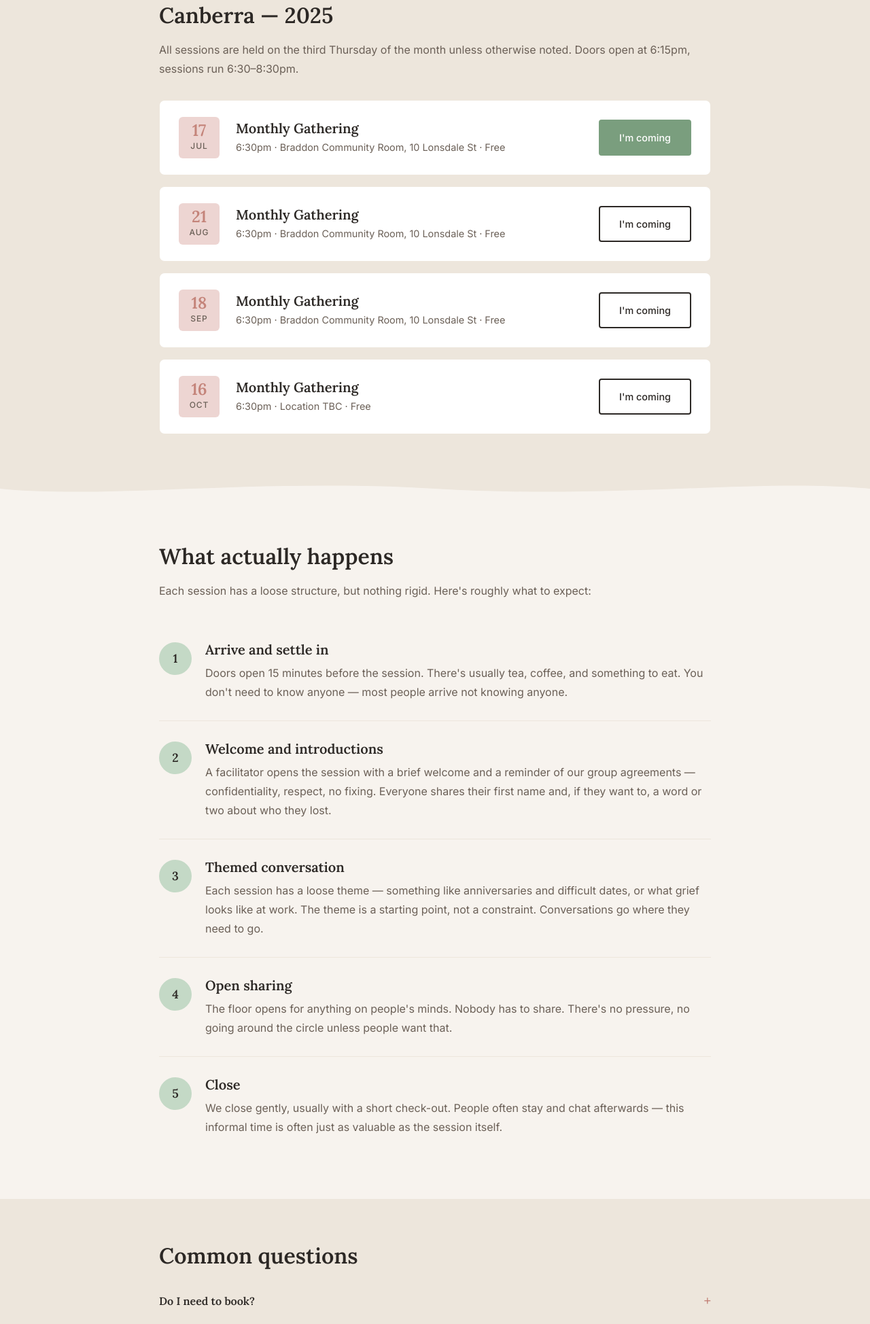
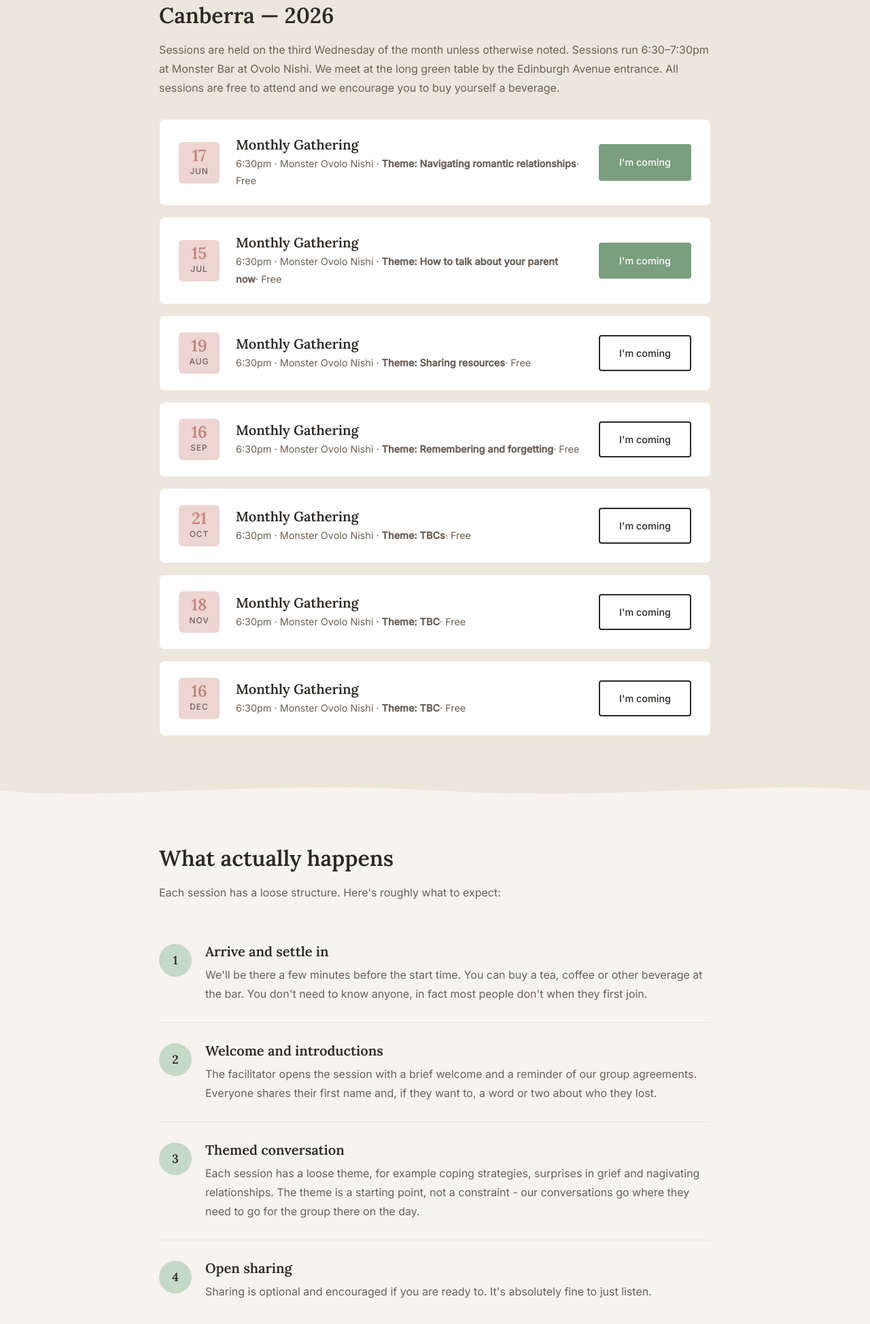
Before and after one commit to delatee/deadparentssociety.co, a plain HTML site: page sessions.html in a window 1280 px wide. Shown: the part 460-2408 px from the top of the page at 68% size. Drawn offline with Linux system fonts and the light colour scheme.

Commit message:
Replace AI generated content on sessions.html

```diff
--- a/sessions.html
+++ b/sessions.html
@@ -29,7 +29,7 @@
   <div class="container">
     <p class="hero-eyebrow">Upcoming sessions</p>
     <h1>Come and sit with us</h1>
-    <p class="hero-lead">Sessions run monthly in Canberra. They're free, informal, and you don't need to book ahead — though we love knowing you're coming.</p>
+    <p class="hero-lead">Sessions run monthly in Canberra. They're free, informal, and you don't need to book ahead, though we love knowing you're coming.</p>
   </div>
 </section>
 
@@ -42,31 +42,67 @@
 <!-- UPCOMING SESSIONS -->
 <section class="band">
   <div class="container">
-    <h2>Canberra — 2025</h2>
-    <p>All sessions are held on the third Thursday of the month unless otherwise noted. Doors open at 6:15pm, sessions run 6:30–8:30pm.</p>
+    <h2>Canberra — 2026</h2>
+    <p>Sessions are held on the third Wednesday of the month unless otherwise noted. Sessions run 6:30–7:30pm at Monster Bar at Ovolo Nishi. We meet at the long green table by the Edinburgh Avenue entrance. All sessions are free to attend and we encourage you to buy yourself a beverage.</p>
 
     <div class="session-list">
 
       <div class="session-card">
         <div class="session-date">
           <div class="day">17</div>
-          <div class="month">Jul</div>
+          <div class="month">Jun</div>
         </div>
         <div class="session-info">
           <h3>Monthly Gathering</h3>
-          <p>6:30pm · Braddon Community Room, 10 Lonsdale St · Free</p>
+          <p>6:30pm · Monster Ovolo Nishi · <b>Theme: Navigating romantic relationships</b>· Free</p>
         </div>
         <a href="join.html" class="btn btn-primary">I'm coming</a>
       </div>
 
       <div class="session-card">
         <div class="session-date">
-          <div class="day">21</div>
+          <div class="day">15</div>
+          <div class="month">Jul</div>
+        </div>
+        <div class="session-info">
+          <h3>Monthly Gathering</h3>
+          <p>6:30pm · Monster Ovolo Nishi · <b>Theme: How to talk about your parent now</b>· Free</p>
+        </div>
+        <a href="join.html" class="btn btn-primary">I'm coming</a>
+      </div>
+
+      <div class="session-card">
+        <div class="session-date">
+          <div class="day">19</div>
           <div class="month">Aug</div>
         </div>
         <div class="session-info">
           <h3>Monthly Gathering</h3>
-          <p>6:30pm · Braddon Community Room, 10 Lonsdale St · Free</p>
+          <p>6:30pm · Monster Ovolo Nishi · <b>Theme: Sharing resources</b>· Free</p>
+        </div>
+        <a href="join.html" class="btn btn-outline">I'm coming</a>
+      </div>
+
+      <div class="session-card">
+        <div class="session-date">
+          <div class="day">16</div>
+          <div class="month">Sep</div>
+        </div>
+        <div class="session-info">
+          <h3>Monthly Gathering</h3>
+          <p>6:30pm · Monster Ovolo Nishi · <b>Theme: Remembering and forgetting</b>· Free</p>
+        </div>
+        <a href="join.html" class="btn btn-outline">I'm coming</a>
+      </div>
+
+      <div class="session-card">
+        <div class="session-date">
+          <div class="day">21</div>
+          <div class="month">Oct</div>
+        </div>
+        <div class="session-info">
+          <h3>Monthly Gathering</h3>
+          <p>6:30pm · Monster Ovolo Nishi · <b>Theme: TBCs</b>· Free</p>
         </div>
         <a href="join.html" class="btn btn-outline">I'm coming</a>
       </div>
@@ -74,11 +110,11 @@
       <div class="session-card">
         <div class="session-date">
           <div class="day">18</div>
-          <div class="month">Sep</div>
+          <div class="month">Nov</div>
         </div>
         <div class="session-info">
           <h3>Monthly Gathering</h3>
-          <p>6:30pm · Braddon Community Room, 10 Lonsdale St · Free</p>
+          <p>6:30pm · Monster Ovolo Nishi · <b>Theme: TBC</b>· Free</p>
         </div>
         <a href="join.html" class="btn btn-outline">I'm coming</a>
       </div>
@@ -86,11 +122,11 @@
       <div class="session-card">
         <div class="session-date">
           <div class="day">16</div>
-          <div class="month">Oct</div>
+          <div class="month">Dec</div>
         </div>
         <div class="session-info">
           <h3>Monthly Gathering</h3>
-          <p>6:30pm · Location TBC · Free</p>
+          <p>6:30pm · Monster Ovolo Nishi · <b>Theme: TBC</b>· Free</p>
         </div>
         <a href="join.html" class="btn btn-outline">I'm coming</a>
       </div>
@@ -109,42 +145,35 @@
 <section>
   <div class="container">
     <h2>What actually happens</h2>
-    <p>Each session has a loose structure, but nothing rigid. Here's roughly what to expect:</p>
+    <p>Each session has a loose structure. Here's roughly what to expect:</p>
 
     <div class="steps">
       <div class="step">
         <div class="step-num">1</div>
         <div>
           <h3>Arrive and settle in</h3>
-          <p>Doors open 15 minutes before the session. There's usually tea, coffee, and something to eat. You don't need to know anyone — most people arrive not knowing anyone.</p>
+          <p>We'll be there a few minutes before the start time. You can buy a tea, coffee or other beverage at the bar. You don't need to know anyone, in fact most people don't when they first join.</p>
         </div>
       </div>
       <div class="step">
         <div class="step-num">2</div>
         <div>
           <h3>Welcome and introductions</h3>
-          <p>A facilitator opens the session with a brief welcome and a reminder of our group agreements — confidentiality, respect, no fixing. Everyone shares their first name and, if they want to, a word or two about who they lost.</p>
+          <p>The facilitator opens the session with a brief welcome and a reminder of our group agreements. Everyone shares their first name and, if they want to, a word or two about who they lost.</p>
         </div>
       </div>
       <div class="step">
         <div class="step-num">3</div>
         <div>
           <h3>Themed conversation</h3>
-          <p>Each session has a loose theme — something like anniversaries and difficult dates, or what grief looks like at work. The theme is a starting point, not a constraint. Conversations go where they need to go.</p>
+          <p>Each session has a loose theme, for example coping strategies, surprises in grief and nagivating relationships. The theme is a starting point, not a constraint - our conversations go where they need to go for the group there on the day.</p>
         </div>
       </div>
       <div class="step">
         <div class="step-num">4</div>
         <div>
           <h3>Open sharing</h3>
-          <p>The floor opens for anything on people's minds. Nobody has to share. There's no pressure, no going around the circle unless people want that.</p>
-        </div>
-      </div>
-      <div class="step">
-        <div class="step-num">5</div>
-        <div>
-          <h3>Close</h3>
-          <p>We close gently, usually with a short check-out. People often stay and chat afterwards — this informal time is often just as valuable as the session itself.</p>
+          <p>Sharing is optional and encouraged if you are ready to. It's absolutely fine to just listen.</p>
         </div>
       </div>
     </div>
@@ -162,7 +191,7 @@
         <span class="accordion-icon">+</span>
       </button>
       <div class="accordion-content">
-        <p>Booking isn't required, but it helps us prepare the space. You can let us know you're coming via email or our social media pages. Walk-ins are always welcome.</p>
+        <p>Booking isn't required, but it helps us prepare the space. You can let us know you're coming via email. Walk-ins are always welcome.</p>
       </div>
     </div>
 
@@ -172,7 +201,7 @@
         <span class="accordion-icon">+</span>
       </button>
       <div class="accordion-content">
-        <p>That's completely normal. A lot of people sit outside in their car for ten minutes before coming in. You can come just to listen. You never have to speak if you don't want to.</p>
+        <p>That's completely normal. Some group members come for several sessions to listen before they're ready to contribute. We are also available to have a phone call before you attend to tell you more about the group and what you can expect at a session.</p>
       </div>
     </div>
 
@@ -182,7 +211,7 @@
         <span class="accordion-icon">+</span>
       </button>
       <div class="accordion-content">
-        <p>Not at all. People come who lost their parent last month and people who lost their parent ten years ago. Grief doesn't work on a schedule.</p>
+        <p>Not at all. People come who lost their parent last month and people who lost their parent decades ago. Grief doesn't work on a schedule.</p>
       </div>
     </div>
 
@@ -192,7 +221,7 @@
         <span class="accordion-icon">+</span>
       </button>
       <div class="accordion-content">
-        <p>You're in good company. Tissues are always on the table. There's no shame in having feelings at a grief support group — that's what the space is for.</p>
+        <p>You're in good company. We always on have tissuess on the table. There's no shame in having feelings at a grief support group, that's what it's for.</p>
       </div>
     </div>
 
@@ -202,7 +231,7 @@
         <span class="accordion-icon">+</span>
       </button>
       <div class="accordion-content">
-        <p>Yes. At the start of each session we ask everyone to agree to keep what's shared in the room. What's said in DPS stays in DPS.</p>
+        <p>Yes. At the start of each session we ask everyone to agree to keep what's shared in the room.</p>
       </div>
     </div>
 
@@ -222,7 +251,7 @@
   <div class="footer-inner">
     <div class="footer-brand">
       <div class="footer-logo">Dead Parents <span>Society</span></div>
-      <p>A peer support group for young adults navigating life after loss. Based in Canberra, growing nationally.</p>
+      <p>A peer support group for young adults navigating life after parental loss. Based in Canberra, growing nationally.</p>
     </div>
     <nav class="footer-nav" aria-label="Footer navigation">
       <h4>Pages</h4>
@@ -237,14 +266,12 @@
     <div class="footer-connect">
       <h4>Connect</h4>
       <ul>
-        <li><a href="mailto:hello@deadparentssociety.co">hello@deadparentssociety.co</a></li>
-        <li><a href="#">Instagram</a></li>
-        <li><a href="#">Facebook</a></li>
+        <li><a href="mailto:dps.canberra@gmail.com">dps.canberra@gmail.com</a></li>
       </ul>
     </div>
   </div>
   <div class="footer-bottom">
-    <p>© 2025 Dead Parents Society. All rights reserved.</p>
+    <p>© 2026 Dead Parents Society. All rights reserved.</p>
     <p>This is a peer support group, not a clinical service. If you're in crisis, please contact <a href="https://www.lifeline.org.au" style="color:#9B9189">Lifeline on 13 11 14</a>.</p>
   </div>
 </footer>
```
